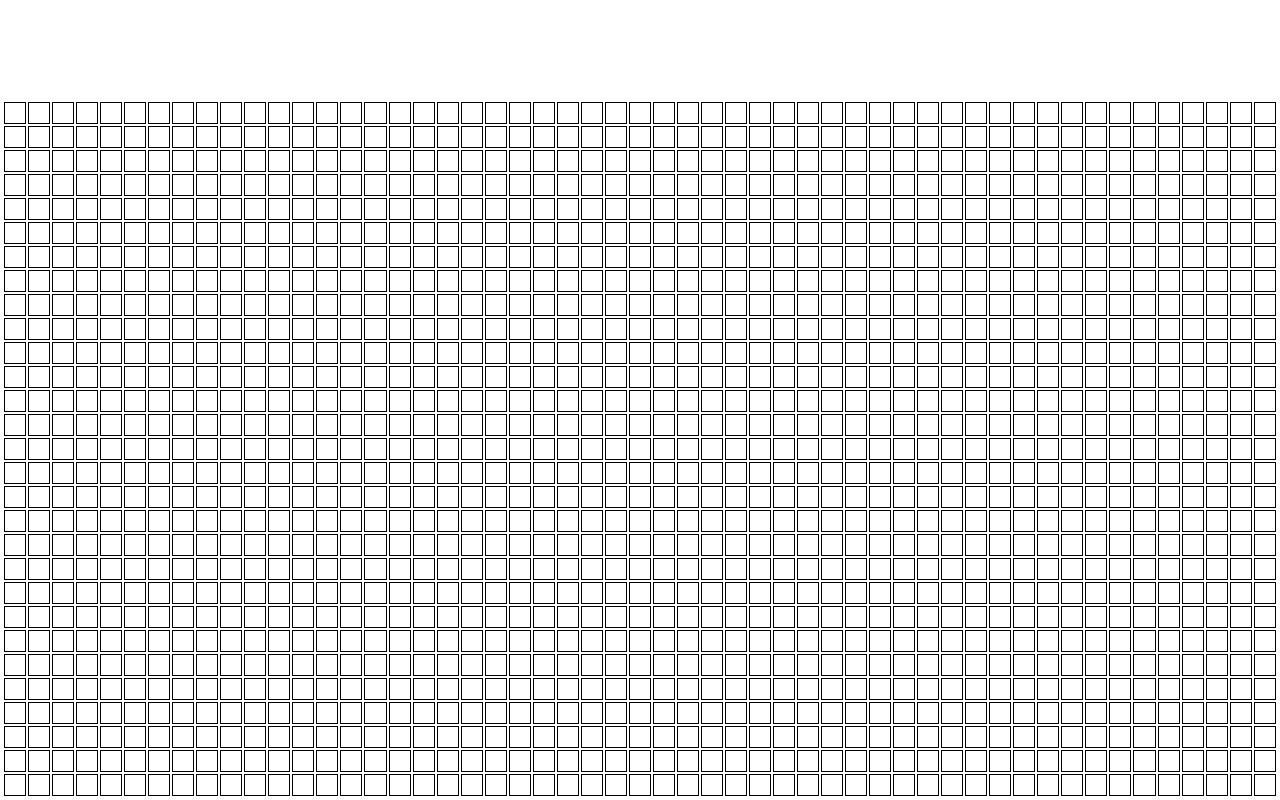
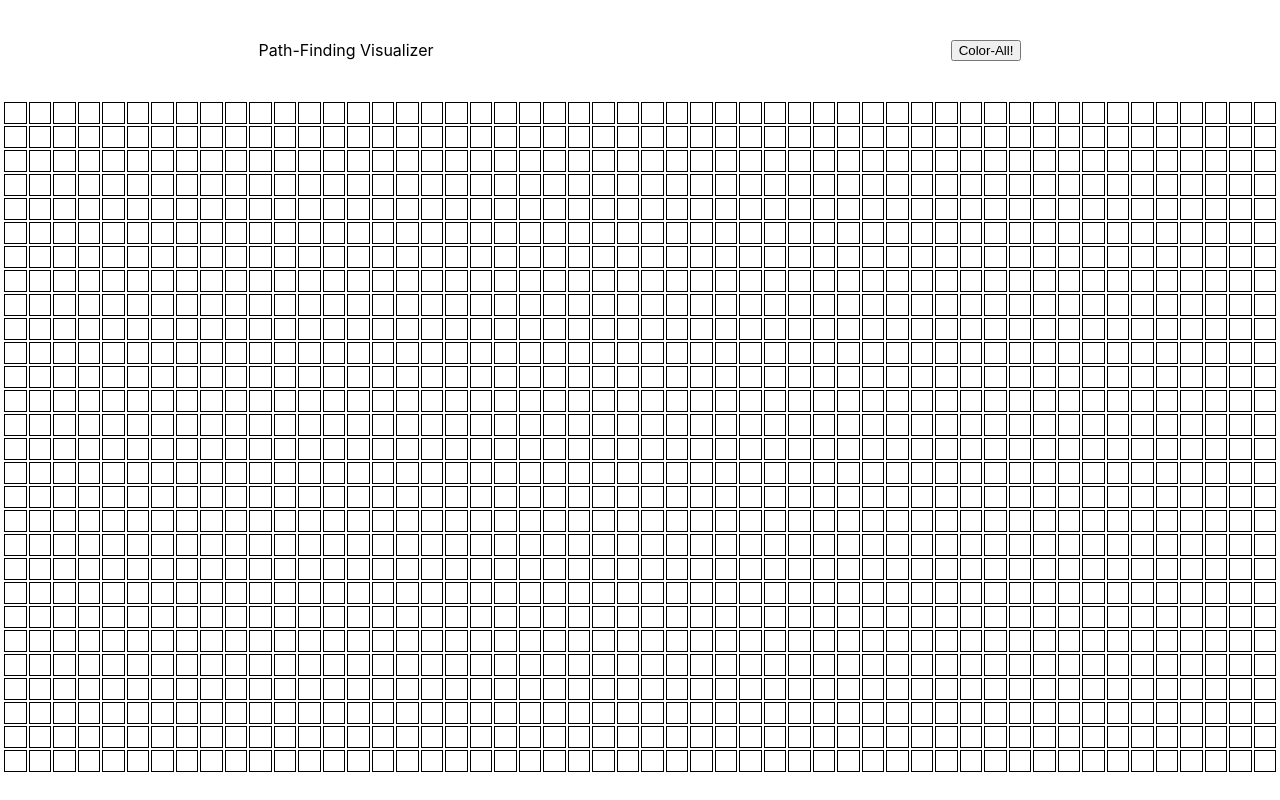
Before and after one commit to Akhil-Reddy-Challa/Path-Finding-Visualizer, a React (Create React App) app: page / in a window 1280 px wide. Built offline with nearby package versions, Linux system fonts and the light colour scheme.

Commit message:
few Changes

```diff
--- a/src/board/Board.jsx
+++ b/src/board/Board.jsx
@@ -1,28 +1,51 @@
-import React from "react";
+import React, { Component } from "react";
 import "./cssFiles/css_for_board.css";
-function Board() {
+
+class Board extends Component {
+  buttonClick = () => {
+    //console.log("here", document.getElementById("0"));
+    for (let i = 0; i < 1; i++) {
+      for (let j = 0; j < 1; j++) {
+        console.log("i,j: ", i, j);
+        console.log(document.getElementById(i, j));
+      }
+    }
+  };
+  render() {
     return (
+      <div>
+        <div className="header_box">
+          <p>Path-Finding Visualizer</p>
+          <button className="cta" onClick={() => this.buttonClick()}>
+            Color-All!
+          </button>
+        </div>
         <div className="container">
           <table>
             <tbody>
               {array.map((row, row_number) => (
-            <tr id={row_number}>
+                <tr id={row_number} key={row_number}>
                   {row.map((col, col_number) => (
-                <td className="box" id={col_number}></td>
+                    <td
+                      className="box"
+                      id={[row_number, col_number]}
+                      key={col_number}
+                    ></td>
                   ))}
                 </tr>
               ))}
             </tbody>
           </table>
         </div>
+      </div>
     );
   }
-
+}
 export default Board;
 const screen_width = window.innerWidth;
 const screen_height = window.innerHeight;
-const new_s_w = screen_width - 4; //Subtract 2px from right & 2px from left
-const new_s_h = screen_height - 102; //Preserve 100px from top for Logo, 2px from bottom
+const new_s_w = screen_width - 20; //Subtract 2px from right & 2px from left
+const new_s_h = screen_height - 120; //Preserve 100px from top for Logo, 2px from bottom
 const array = [];
 const divide_by = 24; //Box occupies 18px+1px(border)+1px(padding)+gap b/w rows,cols
 const rows_count = Math.floor(new_s_h / divide_by); //Number of rows
--- a/src/board/cssFiles/css_for_board.css
+++ b/src/board/cssFiles/css_for_board.css
@@ -3,8 +3,6 @@
 }
 .container {
   margin-left: 2px;
-  margin-top: 100px;
-  /* For banner,logo, button */
   margin-right: 2px;
   margin-bottom: 2px;
 }
@@ -21,3 +19,9 @@ td {
   height: 18px;
   width: 18px;
 }
+.header_box {
+  display: flex;
+  height: 100px;
+  justify-content: space-around;
+  align-items: center;
+}
```
Lines whose indentation alone changed are shown as unchanged.
